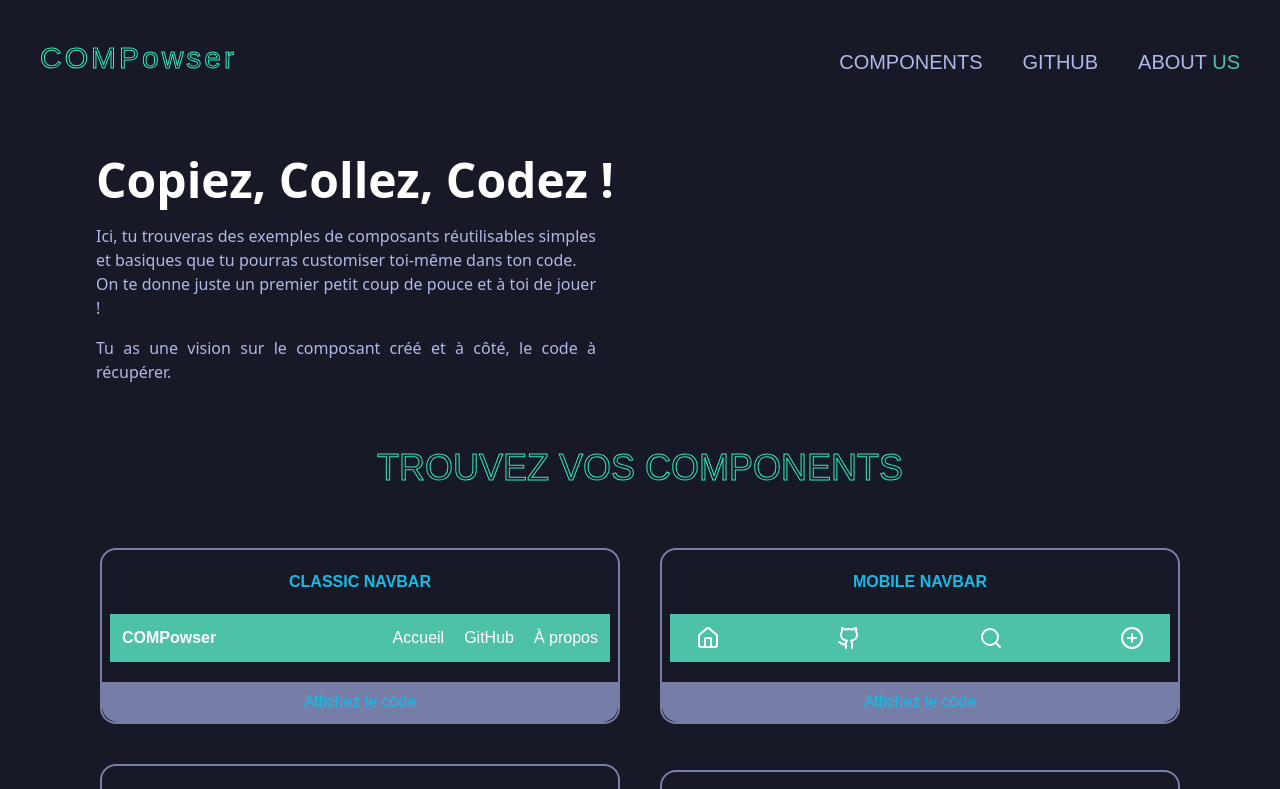
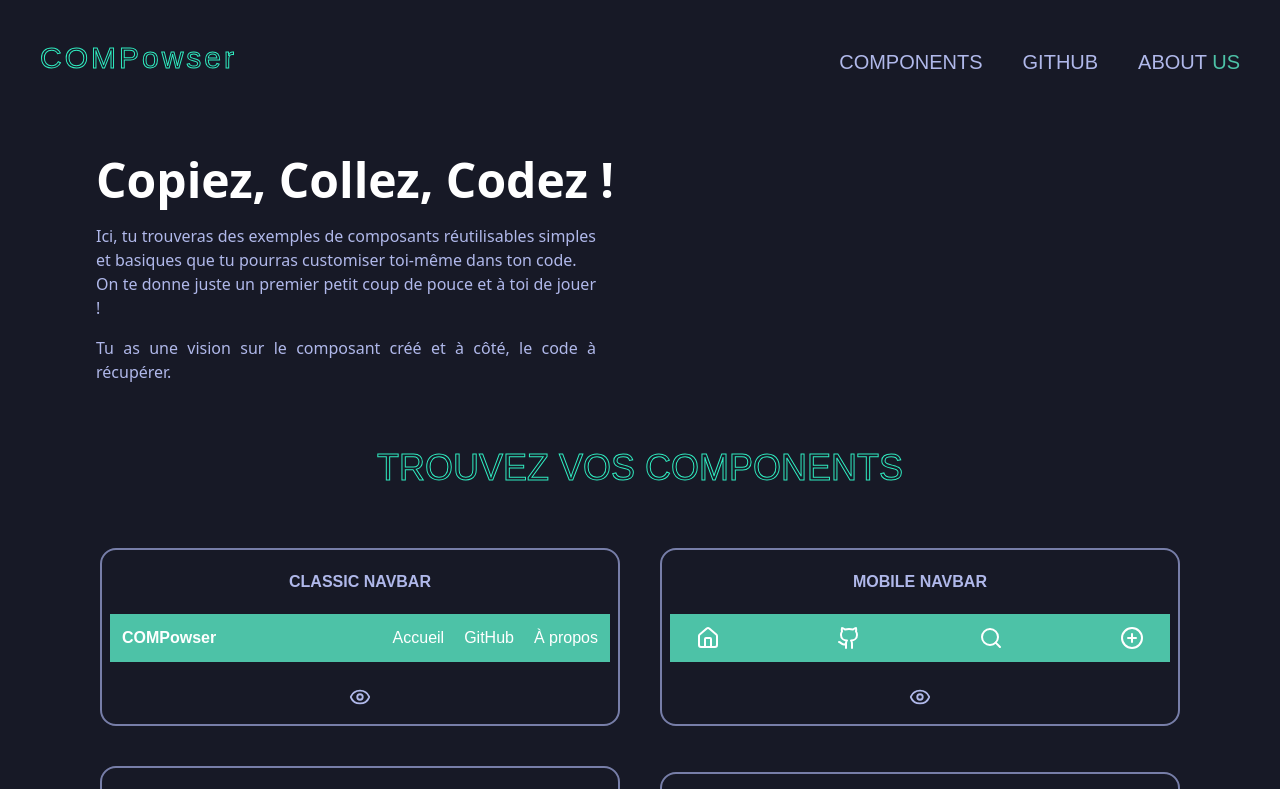
Before and after one commit to rchouhani/compowser, a Next.js app in the folder compowser/: page / in a window 1280 px wide. Shown: the top 789 px of the page. Built offline with nearby package versions, Linux system fonts and the light colour scheme.

Commit message:
create: modale

```diff
--- a/compowser/src/app/components/Card.js
+++ b/compowser/src/app/components/Card.js
@@ -1,21 +1,50 @@
-export default function Card (props) {
-  return (
-    <article className="border-2 rounded-2xl w-130 border-[var(--borderCard)] flex flex-col">
+"use client";
+import { useState } from "react";
+import { Eye, X } from "lucide-react";
 
-      <h2 className="uppercase font-black pb-3 p-5">
-        {props.title}
-      </h2>
+export default function Card(props) {
+    const [isOpen, setIsOpen] = useState(false);
 
-      <div className="mb-5 m-2 flex-grow">
-        {props.component}
-      </div>
+    return (
+        <>
+        <article className="border-2 rounded-2xl w-130 border-(--borderCard) flex flex-col">
+            <h2 className="uppercase font-black pb-3 p-5 text-(--textColor)"> {props.title} </h2>
 
-      <div className="bg-[var(--borderCard)] rounded-b-2xl p-2">
-        <span className="cursor-pointer transition-all hover:scale-110 hover:opacity-70 inline-block">
-          {props.code}
-        </span>
-      </div>
+            <div className="m-2 flex-grow">
+                {props.component}
+            </div>
 
-    </article>
-  );
+            <div className="relative rounded-b-2xl p-3 group flex justify-center">
+                <button onClick={() => setIsOpen(true)}
+                    className="
+                        transition-all duration-200 cursor-pointer
+                        hover:scale-110
+                        hover:shadow-[0_0_10px_var(--logoColor)]
+                        rounded-full p-1
+                        ">
+                    <Eye size={22} className=" text-(--textColor)" />
+                </button>
+            </div>
+        </article>
+
+        {/* ICI LA MODALE QUI PERMET D'AFFICHER LE CODE DATA.JS DE CAMILLE */}
+            {isOpen && (
+                <div className="fixed inset-0 z-50 flex items-center justify-center bg-black/70 backdrop-blur-md">
+                    <div className="border border-(--borderCard) rounded-xl w-[90%] max-w-3xl p-6 relative">
+                        <button onClick={() => setIsOpen(false)} className="absolute top-4 right-4 hover:opacity-70" aria-label="Fermer" >
+                            <X size={22} className=" text-(--textColor)"/>
+                        </button>
+
+                        <div className="m-5">
+                            {props.component}
+                        </div>
+
+                        <pre className="bg-gray-900 text-green-400 text-sm p-4 rounded-lg overflow-auto max-h-[60vh]">
+                            <code> {props.code} </code>
+                        </pre>
+                    </div>
+                </div>
+            )}
+        </>
+    );
 }
```
